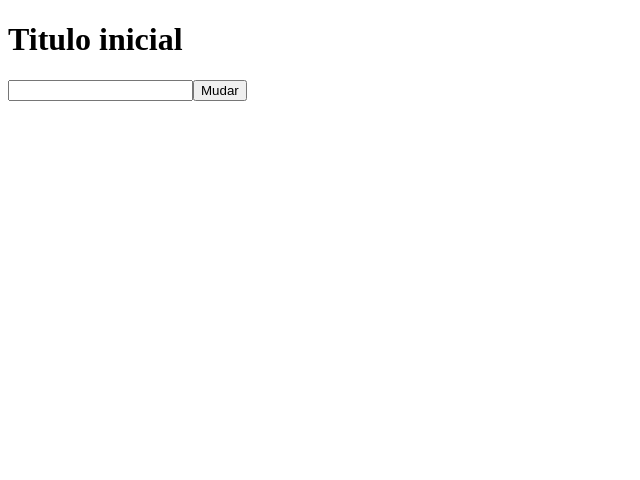
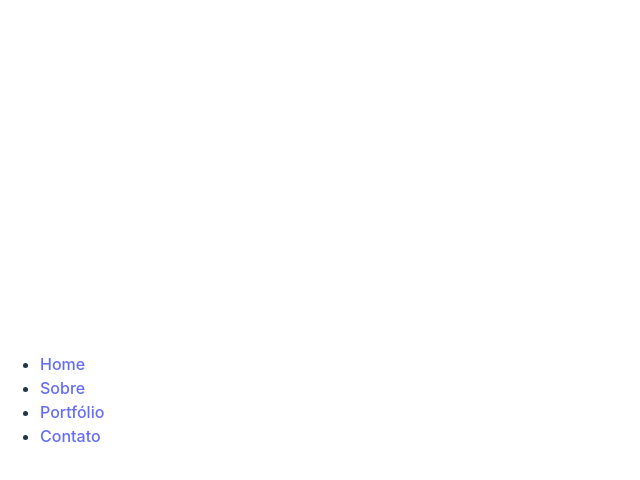
Before and after one commit to nascimentocode/personal-website, a React (Vite) app: page / in a window 1280 px wide. Shown: the top 480 px of the page, without its empty margins (0-640 px from the left). Built offline with nearby package versions, Linux system fonts and the light colour scheme.

Commit message:
Add Header Component

```diff
--- a/src/App.jsx
+++ b/src/App.jsx
@@ -1,8 +1,8 @@
-import Titulo from "./Titulo"
+import Header from "./Header"
 
 function App() {
   return (
-    <Titulo nome="João Vitor" />
+    <Header />
   )
 }
 
--- /dev/null
+++ b/src/Header.jsx
@@ -0,0 +1,18 @@
+import './index.css'
+
+function Header() {
+    return (
+        <div>
+            <div>
+                <ul>
+                    <li><a href="#">Home</a></li>
+                    <li><a href="#">Sobre</a></li>
+                    <li><a href="#">Portfólio</a></li>
+                    <li><a href="#">Contato</a></li>
+                </ul>
+            </div>
+        </div>
+    )
+}
+
+export default Header
--- a/src/Titulo.jsx
+++ /dev/null
@@ -1,22 +0,0 @@
-import { useState } from "react"
-
-function Titulo({nome}) {
-    const [texto, setTexto] = useState("Titulo inicial")
-    const [inputText, setInputText] = useState("")
-
-
-
-    return (
-        <div>
-            <h1>{texto}</h1>
-            <input type="text" value={inputText} onChange={(e) => {
-                setInputText(e.target.value)
-            }}/>
-            <button onClick={() => {
-                setTexto(inputText)
-            }}>Mudar</button>
-        </div>
-    )
-}
-
-export default Titulo
```
